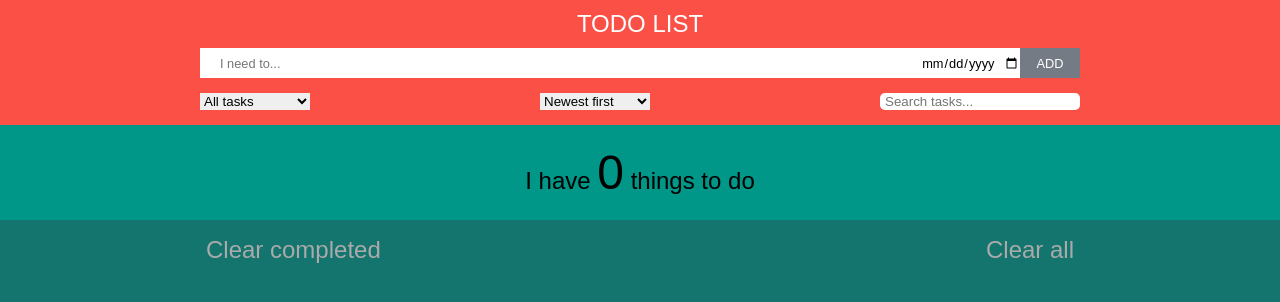
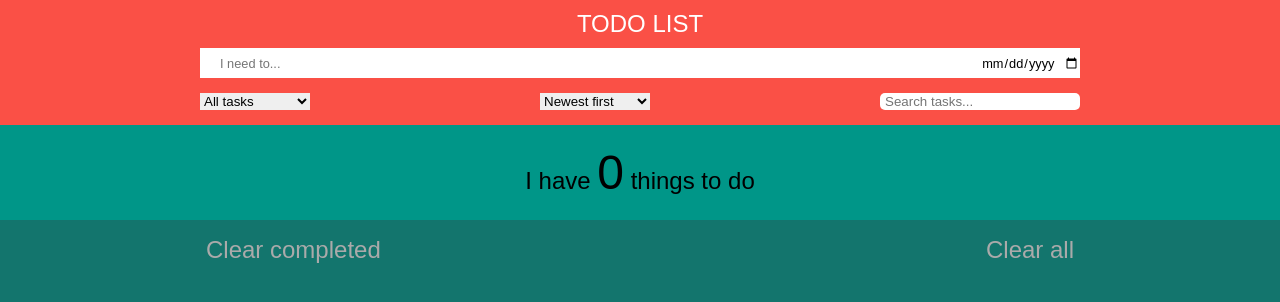
Before and after one commit to PabloRegen/todo-list, a React (Create React App) app: page / in a window 1280 px wide. Shown: the top 302 px of the page. Built offline with nearby package versions, Linux system fonts and the light colour scheme.

Commit message:
Allow saving new task by clicking "Enter" key. Remove "Add" button

```diff
--- a/src/comp/App.js
+++ b/src/comp/App.js
@@ -43,11 +43,21 @@ class App extends Component {
         });
     }
 
+    handleKeyDown = (e, taskId, keyDownFor) => {
+        if (e.key === 'Enter') {
+            if (keyDownFor === 'keyDownToAddNewTask') this.handleAddNewTask(e);
+            if (keyDownFor === 'keyDownToEditText') this.handleTaskAction(e, taskId, 'save');
+            if (keyDownFor === 'keyDownToEditDate') this.handleTaskAction(e, taskId, 'saveDate');
+        }
+        // } else if (e.key === 'Escape') {
+    }
+
     handleAddNewTask = e => {
         e.preventDefault();
         const { newTask, dueOn } = this.state;
 
         if (newTask.trim() === '') {
+            alert('▶ Please write a task');
             return;
         }
 
@@ -77,7 +87,7 @@ class App extends Component {
         this.setState(state => ({
             todoList: state.todoList.map(task => {
                 if (task.id === taskId) {
-                    /* if (action === 'done') return Object.assign({}, task, { done: !task.done }) or syntax below */
+                    /* Use `if (action === 'done') return Object.assign({}, task, { done: !task.done })` or syntax below */
                     if (action === 'done') return { ...task, done: !task.done };
                     if (action === 'star') return { ...task, starred: !task.starred };
                     if (action === 'click') return { ...task, editingText: true };
@@ -92,17 +102,6 @@ class App extends Component {
                 }
             })
         }));
-    }
-
-    handleKeyDown = (e, taskId, keyDownEditFor) => {
-        if (e.key === 'Enter') {
-            if (keyDownEditFor === 'keyDownEditText') {
-                this.handleTaskAction(e, taskId, 'save');
-            } else {
-                this.handleTaskAction(e, taskId, 'saveDate');
-            }
-        }
-        // } else if (e.key === 'Escape') {
     }
 
     handleTaskDelete = taskId => {
@@ -154,7 +153,7 @@ class App extends Component {
                         newTask={newTask}
                         dueOn={dueOn}
                         onChange={this.handleChange}
-                        onAddNewTask={this.handleAddNewTask} />
+                        onKeyDown={this.handleKeyDown} />
                     <UserDisplayPreference
                         viewOptions={viewOptions}
                         orderByOptions={orderByOptions}
--- a/src/comp/EditDate.js
+++ b/src/comp/EditDate.js
@@ -1,14 +1,14 @@
 import React from 'react';
 
-const EditText = ({ dueOn, id, onTaskAction, onKeyDown }) => (
+const EditDate = ({ dueOn, id, onTaskAction, onKeyDown }) => (
     <input
         className='editDate'
         type='date'
         value={dueOn}
         onChange={e => onTaskAction(e, id, 'editDate')}
         onBlur={e => onTaskAction(e, id, 'saveDate')}
-        onKeyDown={e => onKeyDown(e, id, 'keyDownEditDate')}
+        onKeyDown={e => onKeyDown(e, id, 'keyDownToEditDate')}
         autoFocus />
 );
 
-export default EditText;
+export default EditDate;
--- a/src/comp/EditText.js
+++ b/src/comp/EditText.js
@@ -7,7 +7,7 @@ const EditText = ({ text, id, onTaskAction, onKeyDown }) => (
         value={text}
         onChange={e => onTaskAction(e, id, 'edit')}
         onBlur={e => onTaskAction(e, id, 'save')}
-        onKeyDown={e => onKeyDown(e, id, 'keyDownEditText')}
+        onKeyDown={e => onKeyDown(e, id, 'keyDownToEditText')}
         autoFocus />
 );
 
--- a/src/comp/NewTaskBar.js
+++ b/src/comp/NewTaskBar.js
@@ -1,8 +1,10 @@
 import React from 'react';
 
-const NewTaskBar = ({ newTask, dueOn, onChange, onAddNewTask }) => {
+const NewTaskBar = ({ newTask, dueOn, onChange, onKeyDown }) => {
     return (
-        <form className='flexRow'>
+        <form
+            className='flexRow'
+            onKeyDown={e => onKeyDown(e, undefined, 'keyDownToAddNewTask')}>
             <input
             	className='newTask taskFlexGrow'
             	name='newTask'
@@ -14,10 +16,8 @@ const NewTaskBar = ({ newTask, dueOn, onChange, onAddNewTask }) => {
                 className='dueOn'
                 name='dueOn'
                 type='date'
-                // placeholder='due...'
                 value={dueOn}
                 onChange={onChange} />
-            <button className='addBtn' type='button' onClick={onAddNewTask}>ADD</button>
         </form>
     );
 };
--- a/src/index.css
+++ b/src/index.css
@@ -35,19 +35,6 @@ button[type='button'] {
   font-family: arial, helvetica, sans-serif;
   font-size: 0.8em;
   text-indent: 5px;
-}
-.addBtn {
-  box-sizing: border-box;
-  width: 60px;
-  height: 30px;
-  color: white;
-  background: rgb(117,123,133);
-  padding: 0;
-  margin-bottom: 15px;
-  font-size: 0.8em;
-}
-.addBtn:hover {
-  color: black;
 }
 .select {
   width: 110px;
```
